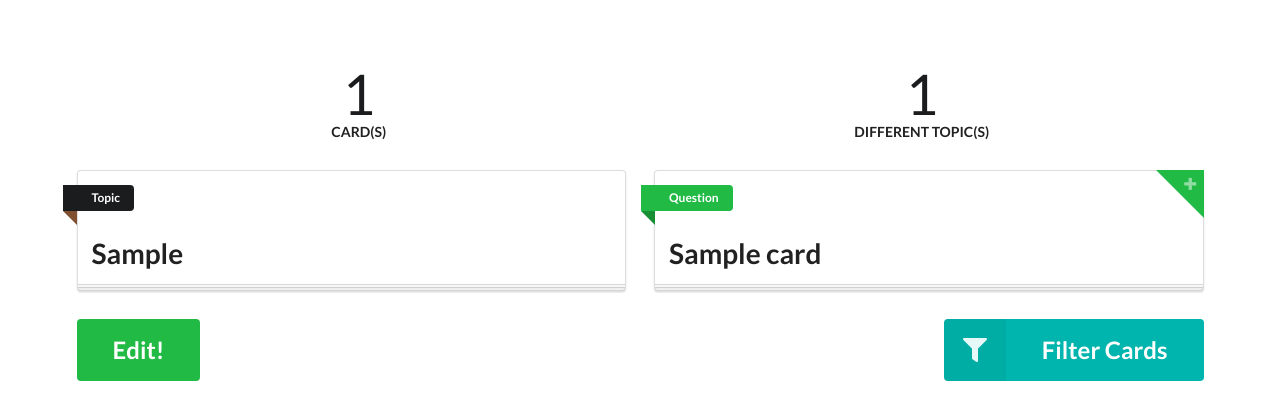
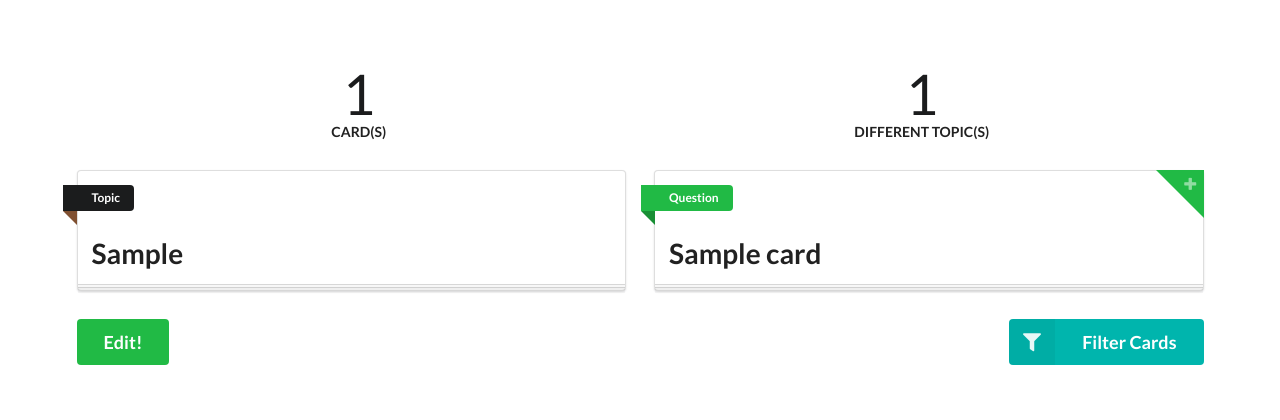
Before and after one commit to RafaelBroseghini/Flask-Cards, a Flask app: page / in a window 1280 px wide. Shown: the part 263-683 px from the top of the page. Run offline with Flask 2, Linux system fonts and the light colour scheme; a user stored in the database is signed in; tables that the repository leaves empty hold one stand-in row (values such as "Sample post"); some libraries are stand-ins or nearby versions.

Commit message:
fixed button size

```diff
--- a/app/templates/index.html
+++ b/app/templates/index.html
@@ -54,18 +54,18 @@
             <div class="row">
                 {% if card%}
                 <div class="sixteen wide column">
-                    <a class="ui left floated massive green button" href="/cards/{{ card.id }}">Edit!</a>
+                    <a class="ui left floated big green button" href="/cards/{{ card.id }}">Edit!</a>
                     <!-- <div class="ui right floated massive teal buttons">
                         <div class="ui button">View!</div>
                         <div class="ui floating dropdown icon button">
                             <i class="dropdown icon"></i>
-                            <div class="ui huge menu">
+                            <div class="ui big menu">
                             <a href="/cards/general" class="item"><i class="edit icon"></i> General</a>
                             <a href="/cards/code" class="item"><i class="code icon"></i> Code</a>
                             <a href="/cards" class="item"><i class="globe icon"></i> All</a>
                             </div>
                         </div> -->
-                        <div class="ui labeled icon top right pointing dropdown right floated massive teal button">
+                        <div class="ui labeled icon top right pointing dropdown right floated big teal button">
                             <i class="filter icon"></i>
                             <span class="text">Filter Cards</span>
                             <div class="menu">
```
